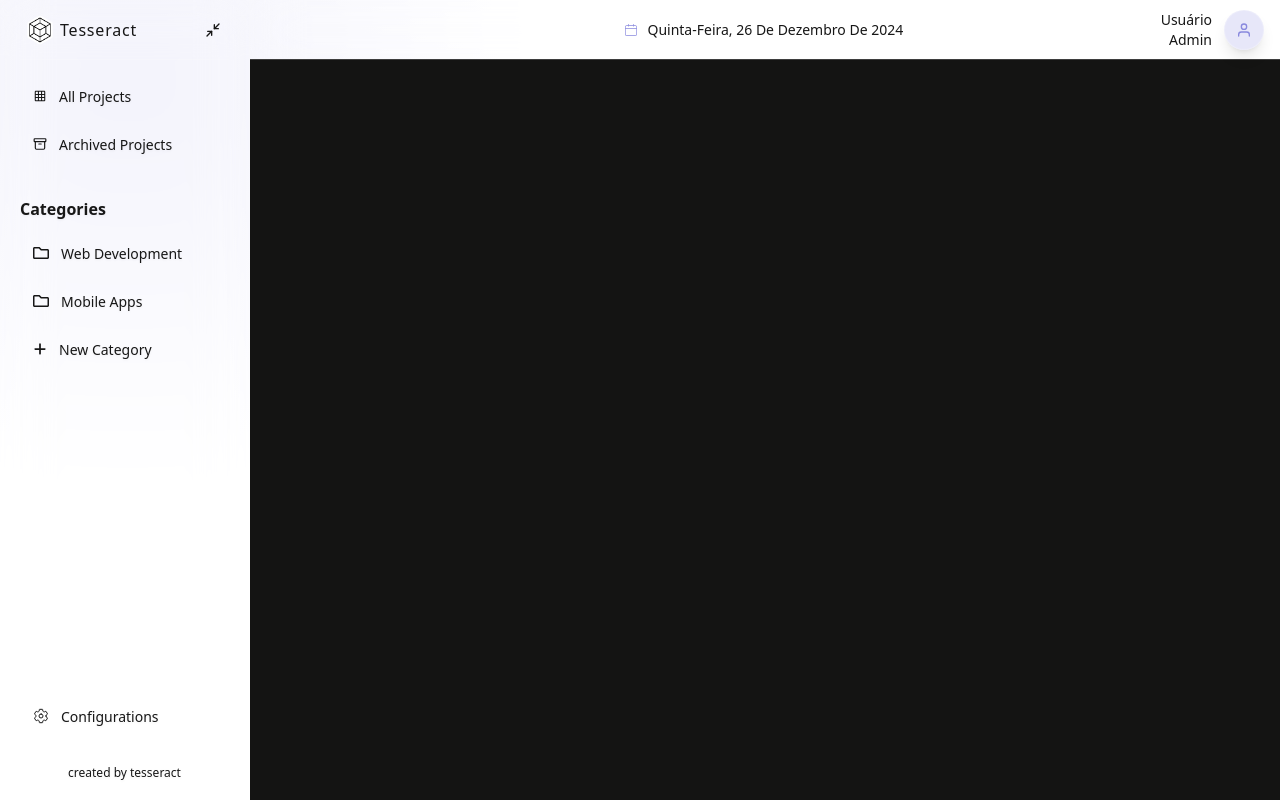
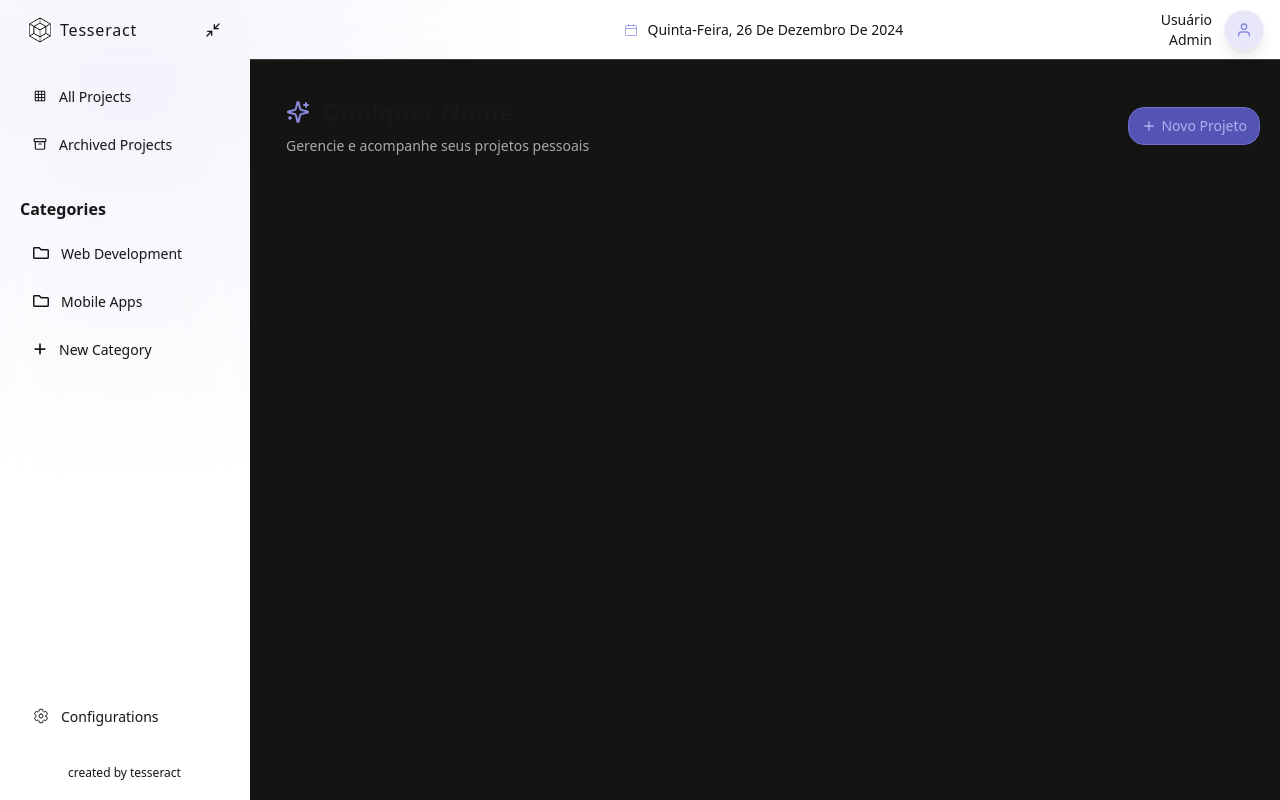
Before and after one commit to oPedroFranca/centralProjects, a Next.js app: page / in a window 1280 px wide. Built offline with nearby package versions, Linux system fonts and the light colour scheme.

Commit message:
On Going

```diff
--- a/src/app/layout.tsx
+++ b/src/app/layout.tsx
@@ -1,4 +1,7 @@
-import type { Metadata } from "next";
+"use client";
+
+import { usePathname } from 'next/navigation';
+import LayoutStructure from '@/shared/layout/LayoutStructure';
 import { Geist, Geist_Mono } from "next/font/google";
 import "./globals.css";
 
@@ -12,22 +15,19 @@ const geistMono = Geist_Mono({
   subsets: ["latin"],
 });
 
-export const metadata: Metadata = {
-  title: "Tesseract",
-  description: "Generated by create next app",
-};
+export default function RootLayout({ children }: { children: React.ReactNode }) {
+  const pathname = usePathname();
 
-export default function RootLayout({
-  children,
-}: Readonly<{
-  children: React.ReactNode;
-}>) {
+  const isAuthPage = pathname === '/login' || pathname === '/register';
+
   return (
     <html lang='en' suppressHydrationWarning>
-      <body
-        className={`${geistSans.variable} ${geistMono.variable} antialiased`}
-      >
-        {children}
+      <body className={`${geistSans.variable} ${geistMono.variable} antialiased`}>
+        {isAuthPage ? (
+          <>{children}</>
+        ) : (
+          <LayoutStructure>{children}</LayoutStructure>
+        )}
       </body>
     </html>
   );
--- a/src/app/page.tsx
+++ b/src/app/page.tsx
@@ -1,10 +1,37 @@
 import LayoutStructure from '@/shared/layout/LayoutStructure';
 import * as S from './styles';
+import { HeaderPagesTitle } from '@/components/HeaderPagesTitle';
+import { Button } from '@/components';
+import { BiPlus } from 'react-icons/bi';
 
 export default function Home() {
   return (
-    <S.Wrapper>
-      <LayoutStructure />
-    </S.Wrapper>
+    <>
+      <HeaderPagesTitle
+        title="Qualquer Nome"
+        description="Gerencie e acompanhe seus projetos pessoais"
+        buttons={
+          <Button
+            className="
+              bg-secondary-purple-500
+              hover:bg-secondary-purple-600
+              text-secondary-purple-200
+              hover:text-white
+              border
+              border-secondary-purple-400
+              hover:border-secondary-purple-500
+              px-3
+              py-2
+              h-auto
+              rounded-lg
+              gap-1
+            "
+          >
+            <BiPlus className="h-4 w-4" />
+            <span>Novo Projeto</span>
+          </Button>
+        }
+      />
+    </>
   );
 }
--- a/src/app/styles.ts
+++ b/src/app/styles.ts
@@ -1,10 +1,5 @@
 import tw from 'tailwind-styled-components';
 
-export const Wrapper = tw.div`
-  flex
-  h-screen
-  w-screen
-`;
 
 export const MainArea = tw.div`
   w-full
--- /dev/null
+++ b/src/components/HeaderPagesTitle/index.tsx
@@ -0,0 +1,34 @@
+import React from 'react';
+import { LuSparkles } from "react-icons/lu";
+import { Container, ContentWrapper, Title, Icon, Description } from './styles';
+
+interface HeaderPagesTitleProps {
+  title: string;
+  description: string;
+  descriptionColor?: string;
+  buttons?: React.ReactNode;
+}
+
+export const HeaderPagesTitle = ({
+  title,
+  description,
+  buttons,
+}: HeaderPagesTitleProps) => {
+  return (
+    <Container>
+      <ContentWrapper>
+        <Title>
+          <Icon />
+          {title}
+        </Title>
+        <Description>
+          {description}
+        </Description>
+      </ContentWrapper>
+
+      {buttons && (
+        <div className="flex ">{buttons}</div>
+      )}
+    </Container>
+  );
+};
--- /dev/null
+++ b/src/components/HeaderPagesTitle/styles.tsx
@@ -0,0 +1,33 @@
+import tw from 'tailwind-styled-components';
+import { LuSparkles } from "react-icons/lu";
+
+export const Container = tw.div`
+  flex
+  justify-between
+`;
+
+export const ContentWrapper = tw.div`
+  p-4
+`;
+
+export const Title = tw.h1`
+  text-2xl
+  font-bold
+  mb-2
+  text-foreground/90
+  drop-shadow-sm
+  flex
+  items-center
+  gap-3
+`;
+
+export const Icon = tw(LuSparkles)`
+  w-6
+  h-6
+  text-secondary-purple-300
+`;
+
+export const Description = tw.p`
+  text-primary-gray-300
+  text-sm
+`;
--- a/src/shared/layout/LayoutStructure/styles.ts
+++ b/src/shared/layout/LayoutStructure/styles.ts
@@ -24,10 +24,8 @@ export const MainArea = tw.div<MainAreaProps>`
 export const MainContent = tw.div`
   mt-[60px]
 
-  flex
   p-5
-  items-center
-  justify-center
+
   h-[calc(100%-60px)]
   bg-[#141413]
 `;
```
